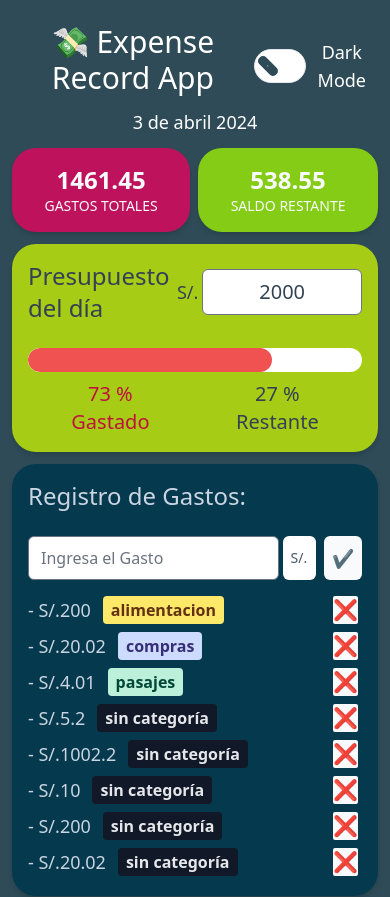
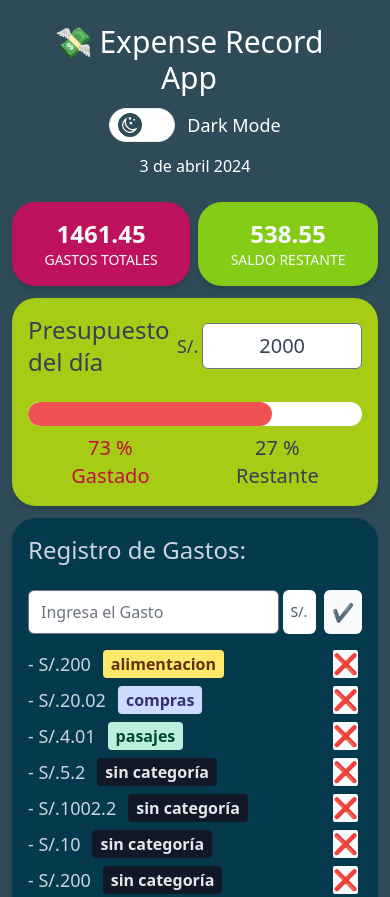
Before and after one commit to nattdev/expense-record-app, a React (Vite) app in the folder client/: page / in a window 390 px wide. Shown: the top 897 px of the page. Built offline with nearby package versions, Linux system fonts and the light colour scheme.

Commit message:
Add responsive styles

```diff
--- a/client/src/App.jsx
+++ b/client/src/App.jsx
@@ -14,7 +14,7 @@ function App() {
     <div className="flex w-full flex-col items-center p-3 bg-slate-50 text-lg md:text-xl lg:text-xl dark:text-slate-300 dark:bg-[#2E4B57] text-slate-800">
       <ExpensesContextProvider>
         <header className="p-3 text-center dark:text-white relative">
-          <div className="flex items-center">
+          <div className="flex flex-col sm:flex-row items-center">
             <h1 className="text-3xl font-medium pb-3 mr-3">💸 Expense Record App</h1>
             <ColorModeSwitch />
           </div>
--- a/client/src/components/CurrentDate.jsx
+++ b/client/src/components/CurrentDate.jsx
@@ -15,7 +15,7 @@ function CurrentDate() {
     const formattedDate = formatDate(currentDate);
 
     return (
-        <div className="font-light">
+        <div className="font-light text-base sm:text-xl m-3">
             {formattedDate}
         </div>
     );
```
